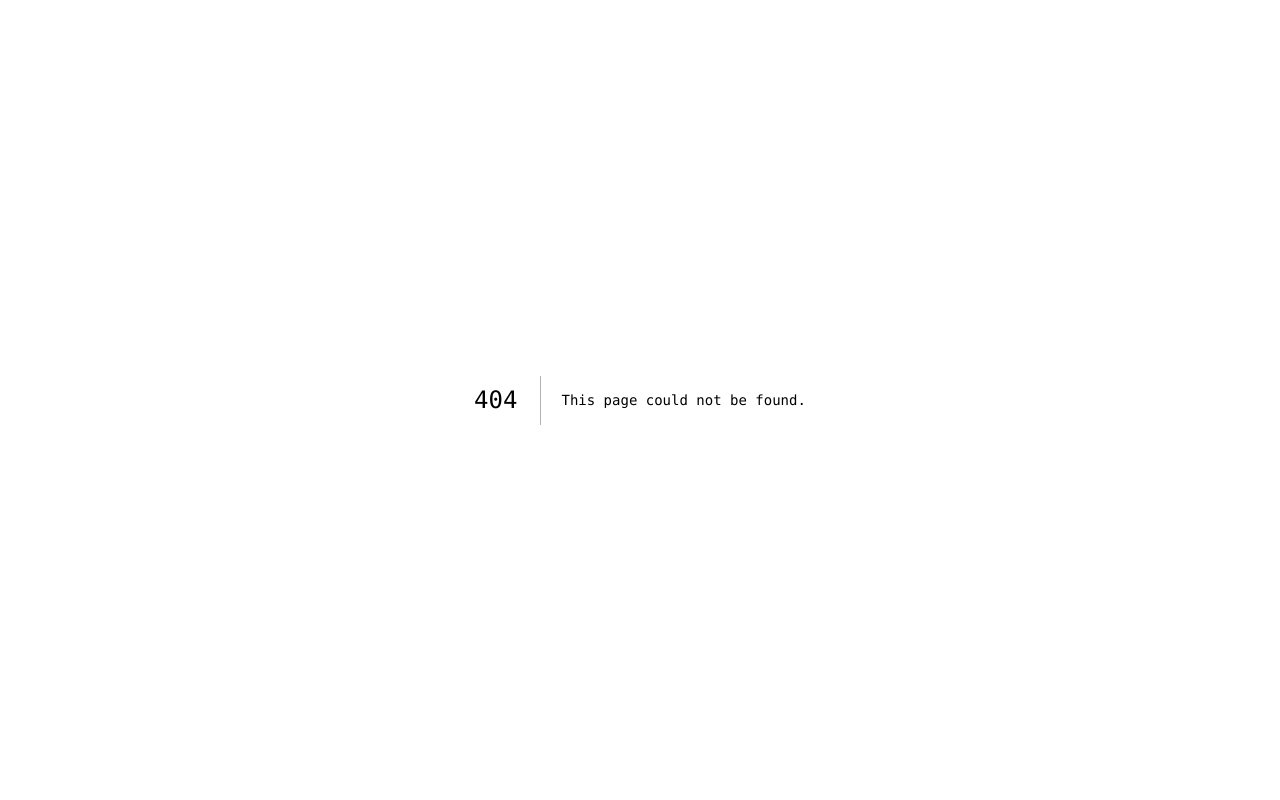
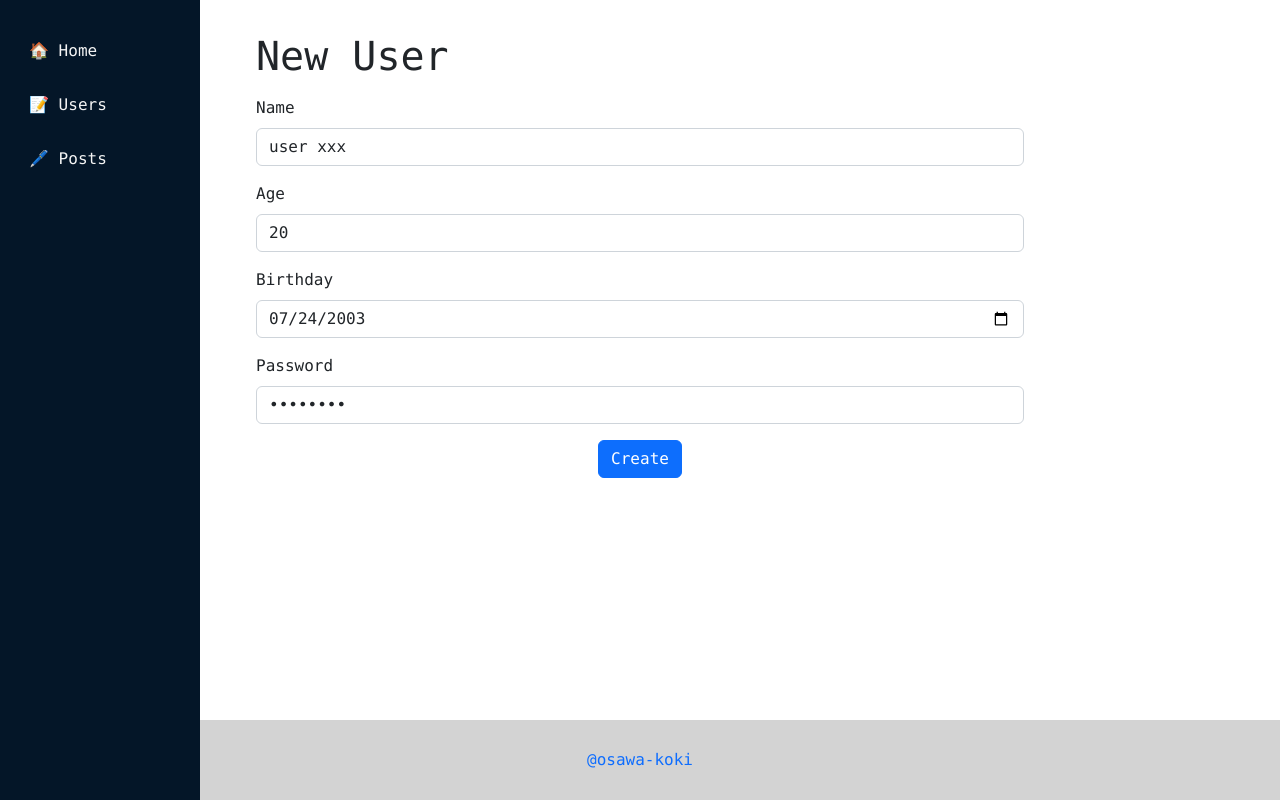
Before and after one commit to osawa-koki/learning-prisma, a Next.js app in the folder client/: page /users/new in a window 1280 px wide. Before the commit this address had no page. Built offline with nearby package versions, Linux system fonts and the light colour scheme.

Commit message:
新規作成ページ。(User)

```diff
--- /dev/null
+++ b/client/components/UserForm.tsx
@@ -0,0 +1,5 @@
+import React from 'react'
+
+export default function UserForm (): JSX.Element {
+
+}
--- a/client/package.json
+++ b/client/package.json
@@ -26,6 +26,7 @@
     "@types/bootstrap": "^5.2.6",
     "@types/react-bootstrap": "^0.32.32",
     "bootstrap": "^5.2.3",
+    "dayjs": "^1.11.9",
     "next": "^13.4.2",
     "react": "^18.2.0",
     "react-bootstrap": "^2.7.4",
--- /dev/null
+++ b/client/pages/users/new.tsx
@@ -0,0 +1,58 @@
+import React, { useState } from 'react'
+import Layout from '../../components/Layout'
+import { Button, Form } from 'react-bootstrap'
+import { toast } from 'react-toastify'
+import dayjs from 'dayjs'
+import setting from '../../setting'
+import router from 'next/router'
+
+export default function UserForm (): JSX.Element {
+  const [name, setName] = useState('user xxx')
+  const [age, setAge] = useState(20)
+  const [birthday, setBirthday] = useState(dayjs().subtract(20, 'year').toDate())
+  const [password, setPassword] = useState('password')
+  const [loading, setLoading] = useState(false)
+
+  const create = async () => {
+    setLoading(true)
+    const response = await fetch(`${setting.apiPath}/api/users`, {
+      method: 'POST',
+      headers: { 'Content-Type': 'application/json' },
+      body: JSON.stringify({ name, age, birthday, password })
+    })
+    const data = await response.json()
+    toast(`User created: #${data.id}`)
+    await router.push('/users/')
+  }
+
+  return <Layout>
+    <h1>New User</h1>
+    <Form>
+      <Form.Group className='mt-3'>
+        <Form.Label>Name</Form.Label>
+        <Form.Control type="text" value={name} onInput={
+          (event: React.ChangeEvent<HTMLInputElement>) => setName(event.target.value)
+        } />
+      </Form.Group>
+      <Form.Group className='mt-3'>
+        <Form.Label>Age</Form.Label>
+        <Form.Control type="number" value={age} onInput={
+          (event: React.ChangeEvent<HTMLInputElement>) => setAge(parseInt(event.target.value))
+        } />
+      </Form.Group>
+      <Form.Group className='mt-3'>
+        <Form.Label>Birthday</Form.Label>
+        <Form.Control type="date" value={dayjs(birthday).format('YYYY-MM-DD')} onInput={
+          (event: React.ChangeEvent<HTMLInputElement>) => setBirthday(new Date(event.target.value))
+        } />
+      </Form.Group>
+      <Form.Group className='mt-3'>
+        <Form.Label>Password</Form.Label>
+        <Form.Control type="password" value={password} onInput={
+          (event: React.ChangeEvent<HTMLInputElement>) => setPassword(event.target.value)
+        } />
+      </Form.Group>
+      <Button className='d-block mt-3 m-auto' variant='primary' type='button' onClick={create} disabled={loading}>Create</Button>
+    </Form>
+  </Layout>
+}
```
Also changed, not shown: client/pages/users.tsx (+8 -2 lines), 1 other file (tests, documents, lock files or other folders).
